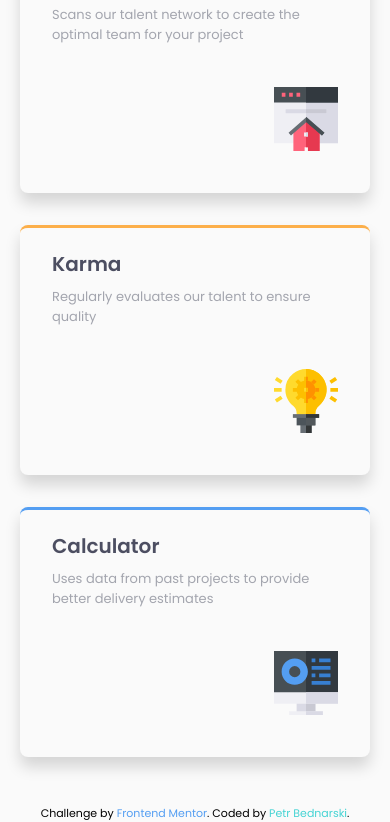
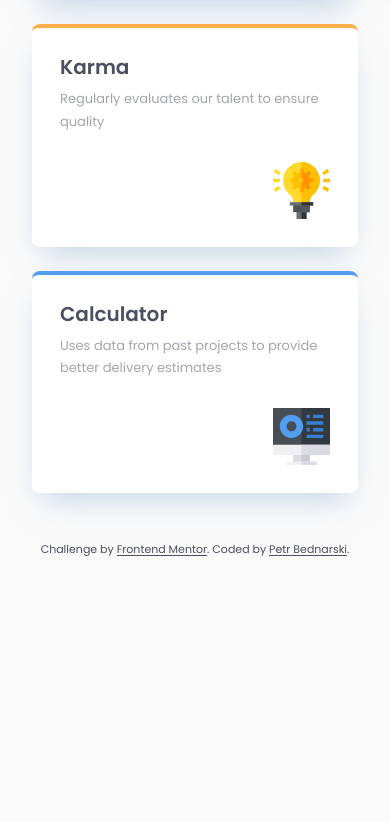
Before and after one commit to pettik/FrontendMentor--four-card-feature-section, a plain HTML site: page index.html in a window 390 px wide. Shown: the part 793-1615 px from the top of the page. After the commit the page ends 1384 px from the top, so only its background shows below. Drawn offline with Linux system fonts and the light colour scheme.

Commit message:
Fix responsive card sizing and heading accessibility
Use flexible grid tracks with tablet and mobile breakpoints, scalable typography, and growing cards. Correct the heading hierarchy and mark repeated icons as decorative.

```diff
--- a/index.html
+++ b/index.html
@@ -3,7 +3,6 @@
   <head>
     <meta charset="UTF-8" />
     <meta name="viewport" content="width=device-width, initial-scale=1.0" />
-    <!-- displays site properly based on user's device -->
     <link rel="stylesheet" href="style.css" />
     <link
       rel="icon"
@@ -16,55 +15,55 @@
   </head>
   <body>
     <main class="container">
-      <div class="heading">
-        <h2>Reliable, efficient delivery</h2>
+      <header class="heading">
+        <p class="intro">Reliable, efficient delivery</p>
         <h1>Powered by Technology</h1>
 
         <p>
           Our Artificial Intelligence powered tools use millions of project data
           points to ensure that your project is successful
         </p>
-      </div>
+      </header>
 
-      <div class="grider">
+      <div class="feature-grid">
         <article class="card supervisor">
-          <div class="title">Supervisor</div>
+          <h2 class="title">Supervisor</h2>
           <p class="description">
             Monitors activity to identify project roadblocks
           </p>
-          <img src="images/icon-supervisor.svg" alt="Supervisor icon" />
+          <img src="images/icon-supervisor.svg" alt="" width="64" height="64" />
         </article>
 
         <article class="card team-builder">
-          <div class="title">Team Builder</div>
+          <h2 class="title">Team Builder</h2>
           <p class="description">
             Scans our talent network to create the optimal team for your project
           </p>
-          <img src="images/icon-team-builder.svg" alt="Teambuilder icon" />
+          <img src="images/icon-team-builder.svg" alt="" width="64" height="64" />
         </article>
 
         <article class="card karma">
-          <div class="title">Karma</div>
+          <h2 class="title">Karma</h2>
           <p class="description">
             Regularly evaluates our talent to ensure quality
           </p>
-          <img src="images/icon-karma.svg" alt="Karma icon" />
+          <img src="images/icon-karma.svg" alt="" width="64" height="64" />
         </article>
 
         <article class="card calculator">
-          <div class="title">Calculator</div>
+          <h2 class="title">Calculator</h2>
           <p class="description">
             Uses data from past projects to provide better delivery estimates
           </p>
-          <img src="images/icon-calculator.svg" alt="Calculator icon" />
+          <img src="images/icon-calculator.svg" alt="" width="64" height="64" />
         </article>
       </div>
 
       <footer>
         <p class="attribution">
           Challenge by
-          <a href="https://www.frontendmentor.io?ref=challenge" target="_blank"
-            ><span>Frontend Mentor</span></a
+          <a href="https://www.frontendmentor.io?ref=challenge" target="_blank" rel="noopener noreferrer"
+            >Frontend Mentor</a
           >. Coded by <a href="https://github.com/pettik">Petr Bednarski</a>.
         </p>
       </footer>
--- a/style.css
+++ b/style.css
@@ -17,177 +17,167 @@
 }
 
 body {
-  position: relative;
   font-family: 'Poppins', sans-serif;
-  font-size: 15px;
-
+  font-size: 0.9375rem;
+  line-height: 1.6;
+  overflow-wrap: anywhere;
+  color: var(--very-dark-blue);
   background-color: var(--very-light-gray);
 }
 
 .container {
-  width:100%;
-  display: flex;
-  flex-direction: column;
-  align-items: center;
-  justify-content: center;
-  row-gap: 3rem;
+  width: calc(100% - 4rem);
+  max-width: 69.375rem;
+  margin-inline: auto;
+  padding-block: 5rem 2rem;
 }
 
-/* .container::before {
-  content: '';
-  position: absolute;
-  width: 65%;
-  height: 100%;
-  left: 50%;
-  top: 50%;
-  transform: translate(-50%, -50%);
-  background: url('design/desktop-design.jpg');
-  background-size: cover;
-  background-attachment: fixed;
-  background-position: center;
-  background-repeat: no-repeat;
-  z-index: -1;
-
-  opacity: 0.6;
-} */
-
 .heading {
-  display: flex;
-  flex-direction: column;
-  justify-content: center;
-  align-items: center;
-  margin-top: 4rem;
-  color:hsla(0, 0%, 0%,70%);
+  max-width: 33.75rem;
+  margin-inline: auto;
+  text-align: center;
 }
 
-.heading h2 {
+.heading .intro,
+.heading h1 {
+  font-size: clamp(1.5rem, 1rem + 1.5vw, 2.25rem);
+  line-height: 1.4;
+  letter-spacing: 0.0125rem;
+}
+
+.heading .intro {
   font-weight: 200;
-  font-size: 37px;
-  padding-top: 0.9rem;
 }
 
 .heading h1 {
-  font-size: 37px;
-  margin-top: -0.1rem;
-  color: rgba(0, 0, 0, 0.8);
+  font-weight: 600;
 }
 
-.heading p {
-  margin-top: 0.9rem;
-  text-align: center;
-  max-width: 533px;
-  font-size: 16px;
-  letter-spacing: -0.3px;
-  color:var(--grayish-blue);
+.heading > p:last-child {
+  margin-top: 1rem;
+  color: var(--grayish-blue);
 }
 
-.grider {
-  margin-top: 1rem;
-
+.feature-grid {
   display: grid;
-  max-width: 1100px;
-  grid-template-columns: repeat(3, 1fr);
+  grid-template-columns: repeat(3, minmax(0, 1fr));
   grid-template-rows: repeat(2, 1fr);
   align-items: center;
-  gap: 2rem;
+  gap: 1.875rem;
+  margin-top: 4rem;
 }
 
 .card {
-  width: 350px;
-  height: 250px;
-
   display: flex;
   flex-direction: column;
-
-  padding: 1.3rem 2rem;
-  background-color: hsl(0, 0%, 98%);
+  width: 100%;
+  min-width: 0;
+  min-height: 15.625rem;
+  padding: 1.75rem 2rem 2rem;
+  border-top: 0.25rem solid;
   border-radius: 0.5rem;
-  box-shadow: 0 10px 15px  rgba(0,0,0,.15);
-
+  background-color: hsl(0, 0%, 100%);
+  box-shadow: 0 0.9375rem 1.875rem -0.6875rem hsl(213, 47%, 67%, 0.5);
 }
 
 .card .title {
-  color: var(--very-dark-blue);
+  margin-bottom: 0.375rem;
+  font-size: 1.25rem;
+  line-height: 1.5;
   font-weight: 600;
-  font-size: 20px;
-  margin-bottom: .5rem;
 }
 
 .card .description {
+  margin-bottom: 2.5rem;
+  font-size: 0.8125rem;
+  line-height: 1.75;
   color: var(--grayish-blue);
-  margin-bottom:42px;
-  font-size: 13px;
 }
 
 .supervisor {
   grid-row: 1 / -1;
-  border-top: 3px solid var(--cyan);
+  border-color: var(--cyan);
 }
 
 .team-builder {
-  border-top: 3px solid var(--red);
+  border-color: var(--red);
 }
 
 .karma {
-  border-top: 3px solid var(--orange);
+  border-color: var(--orange);
 }
 
 .calculator {
   grid-row: 1 / -1;
-  grid-column: 3 / 4;
-  border-top: 3px solid var(--blue);
+  grid-column: 3;
+  border-color: var(--blue);
 }
 
 .card > img {
-  max-width: 100px;
   align-self: flex-end;
+  width: 4rem;
+  height: 4rem;
+  margin-top: auto;
 }
 
 .attribution {
-  margin: 2rem 0 1rem;
-  font-size: 11px;
+  margin-top: 3rem;
+  font-size: 0.6875rem;
   text-align: center;
 }
 
 .attribution a {
-  color: var(--cyan);
-  text-decoration: none;
+  color: var(--very-dark-blue);
+  text-underline-offset: 0.15em;
 }
 
-.attribution a:hover {
-  color:var(--red);
+.attribution a:hover,
+.attribution a:focus-visible {
+  color: hsl(212, 70%, 40%);
 }
 
-.attribution a span{
-  color: var(--blue);
-}
-.attribution a span:hover{
-  color: var(--orange);
+@media (max-width: 64rem) {
+  .feature-grid {
+    grid-template-columns: repeat(2, minmax(0, 1fr));
+    grid-template-rows: auto;
+    align-items: stretch;
   }
 
-@media only screen and (max-width: 768px){
-.container{
-  width:90%;
-  margin:0 auto;
+  .card {
+    grid-row: auto;
+    grid-column: auto;
+  }
 }
 
-.heading h2, .heading h1, .heading p{
-text-align: center;
+@media (max-width: 40rem) {
+  .container {
+    padding-top: 5.25rem;
   }
 
-.grider{
-  display:flex;
-  flex-direction: column;
+  .heading .intro,
+  .heading h1 {
+    line-height: 1.5;
   }
 
-.card{
-  max-width: 350px;
-  width:100%;
+  .feature-grid {
+    grid-template-columns: minmax(0, 1fr);
+    max-width: 21.875rem;
+    margin-inline: auto;
+    margin-top: 5rem;
+    gap: 1.5rem;
   }
 
-.attribution {
-  margin: 0;
+  .card {
+    min-height: 13.875rem;
+    padding: 1.5rem 1.75rem 1.75rem;
   }
 
+  .card .description {
+    margin-bottom: 1.75rem;
+  }
 
+  .card > img {
+    width: 3.5625rem;
+    height: 3.5625rem;
   }
+}
```
Lines whose indentation alone changed are shown as unchanged.
